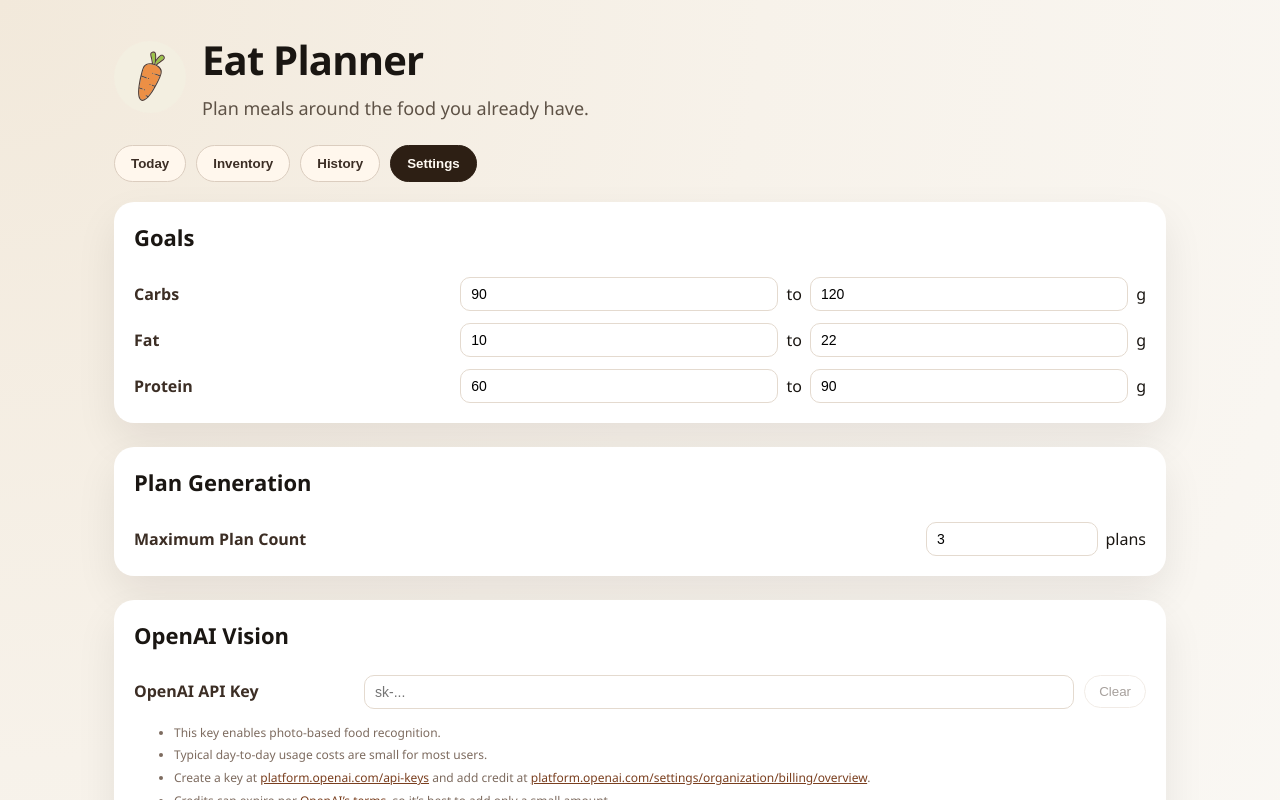
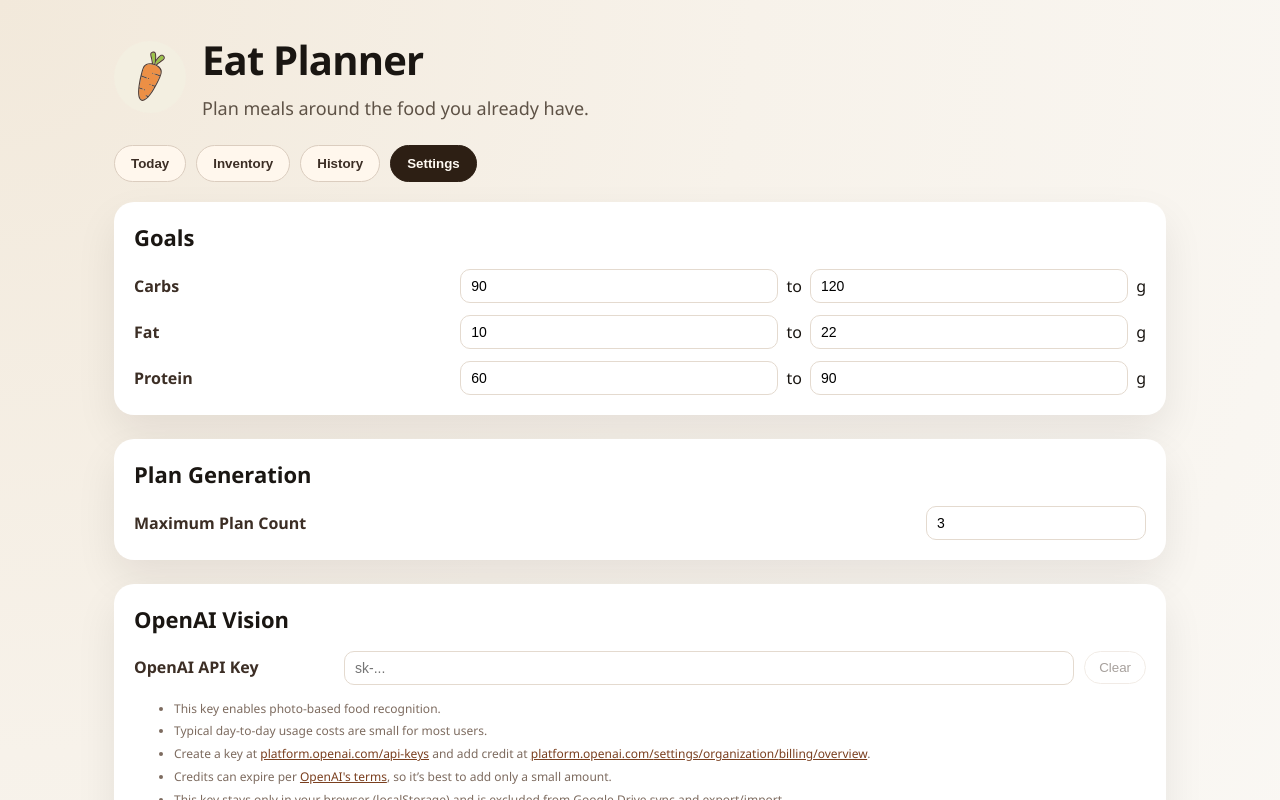
Before and after one commit to quark-zju/EatPlanner, a React (Vite) app: page / in a window 1280 px wide. Both pictures are taken after a click on the button "Settings". Shown: the top 800 px of the page. Built offline with nearby package versions, Linux system fonts and the light colour scheme; the HTML template or start-up script is replaced by a standard one.

Commit message:
Layout updates
Agent-Model: gpt-5.2-codex

```diff
--- a/src/App.css
+++ b/src/App.css
@@ -151,7 +151,7 @@
   display: flex;
   align-items: center;
   justify-content: space-between;
-  margin-bottom: 16px;
+  margin-bottom: 8px;
 }
 
 .storage-actions {
@@ -349,7 +349,7 @@
 
 .setting-row {
   display: grid;
-  grid-template-columns: minmax(160px, 1fr) minmax(160px, 220px);
+  grid-template-columns: minmax(100px, 1fr) minmax(100px, 220px);
   align-items: center;
   gap: 8px;
 }
@@ -362,13 +362,13 @@
 }
 
 .setting-control input {
-  min-width: 120px;
+  min-width: 80px;
   width: 100%;
 }
 
 .api-key-row {
   display: grid;
-  grid-template-columns: minmax(160px, 220px) minmax(240px, 1fr);
+  grid-template-columns: minmax(120px, 200px) minmax(0, 1fr);
   align-items: center;
   gap: 10px;
 }
@@ -655,6 +655,11 @@ select {
   color: #7a3f1f;
 }
 
+.settings-note a {
+  overflow-wrap: break-word;
+  word-break: normal;
+}
+
 @media (max-width: 900px) {
   .history-item__header {
     grid-template-columns: 1fr;
--- a/src/components/tabs/SettingsTab.tsx
+++ b/src/components/tabs/SettingsTab.tsx
@@ -75,7 +75,6 @@ export default function SettingsTab() {
                 value={state.planOptionLimit}
                 onChange={(event) => setPlanOptionLimit(Number(event.target.value))}
               />
-              <span>plans</span>
             </div>
           </div>
         </div>
@@ -119,12 +118,16 @@ export default function SettingsTab() {
             <a href="https://platform.openai.com/api-keys">platform.openai.com/api-keys</a> and
             add credit at{" "}
             <a href="https://platform.openai.com/settings/organization/billing/overview">
-              platform.openai.com/settings/organization/billing/overview
+              platform.openai.com/<wbr />settings/organization/<wbr />billing/overview
             </a>
             .
           </li>
           <li>
-            Credits can expire per <a href="https://openai.com/policies/service-credit-terms/#:~:text=expire">OpenAI’s terms</a>, so it’s best to add only a small amount.
+            Credits can expire per{" "}
+            <a href="https://openai.com/policies/service-credit-terms/#:~:text=expire">
+              OpenAI's terms
+            </a>
+            , so it’s best to add only a small amount.
           </li>
           <li>
             This key stays only in your browser (localStorage) and is excluded from Google Drive sync and export/import.
```
